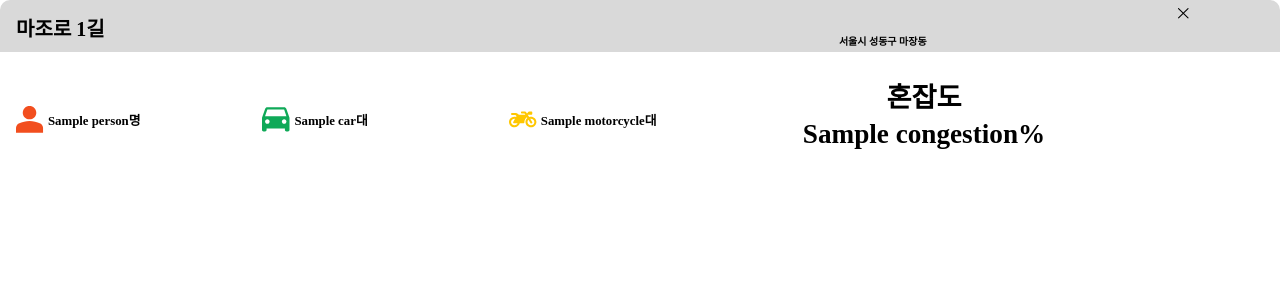
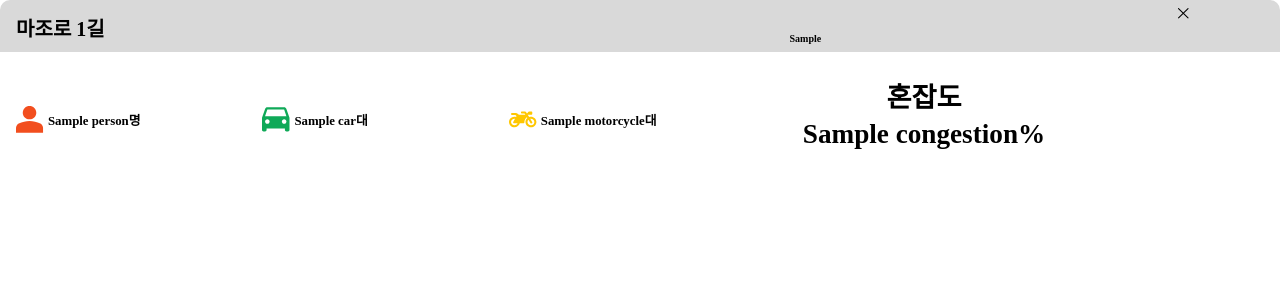
Before and after one commit to suk-6/hnavi, a Flask app: template templates/overlay.html in a window 1280 px wide. Shown: the top 300 px of the page. Run offline with Flask 3, Linux system fonts and the light colour scheme; the template is opened without the code that fills it: most values are stand-ins (such as "Sample title", 1, 10 or a date in 2020); parts of the project's set-up code (start-up, migrations or seed data) failed here and were passed over; some web fonts are replaced.

Commit message:
Feat: Support 'fullAddress'

```diff
--- a/app.py
+++ b/app.py
@@ -132,6 +132,7 @@ def overlaydb(id):
         "id": markerData[0],
         "linename": markerData[1],
         "image": markerData[4],
+        "addressJson": json.loads(markerData[5]),
     }
 
     cur.execute("SELECT * FROM polyline WHERE linename = ?", (marker["linename"],))
@@ -152,6 +153,7 @@ def overlaydb(id):
     return render_template(
         'overlay.html',
         index=marker["id"],
+        region_depth=marker["addressJson"]["documents"][0]["address_name"],
         congestion=marker["congestion"],
         person=person,
         car=car,
--- a/static/overlay.css
+++ b/static/overlay.css
@@ -40,9 +40,9 @@ body {
 }
 
 .fullAddress {
-	width: 94.69px;
+	width: 130px;
 	height: 11.67px;
-	left: 65%;
+	left: 54%;
 	top: 33.33px;
 	position: absolute;
 	text-align: right;
--- a/templates/overlay.html
+++ b/templates/overlay.html
@@ -32,7 +32,7 @@
 						</svg>
 					</div>
 				</button>
-				<div class="fullAddress">서울시 성동구 마장동</div>
+				<div class="fullAddress">{{ region_depth }}</div>
 				<div class="Address">마조로 {{ index }}길</div>
 			</div>
 			<div class="Details">
```
